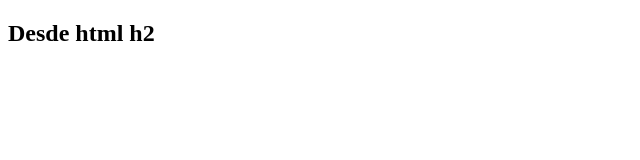
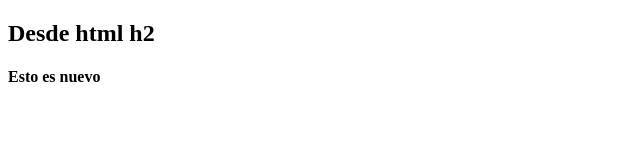
Before and after one commit to tatoo-carlos-23/prueba-git, a plain HTML site: page index.html in a window 1280 px wide. Shown: the whole page, without its empty margins (0-640 px from the left). Drawn offline with Linux system fonts and the light colour scheme.

Commit message:
agrege un h4

```diff
--- a/index.html
+++ b/index.html
@@ -8,5 +8,6 @@
   </head>
   <body>
     <h2>Desde html h2</h2>
+    <h4>Esto es nuevo</h4>
   </body>
 </html>
```
